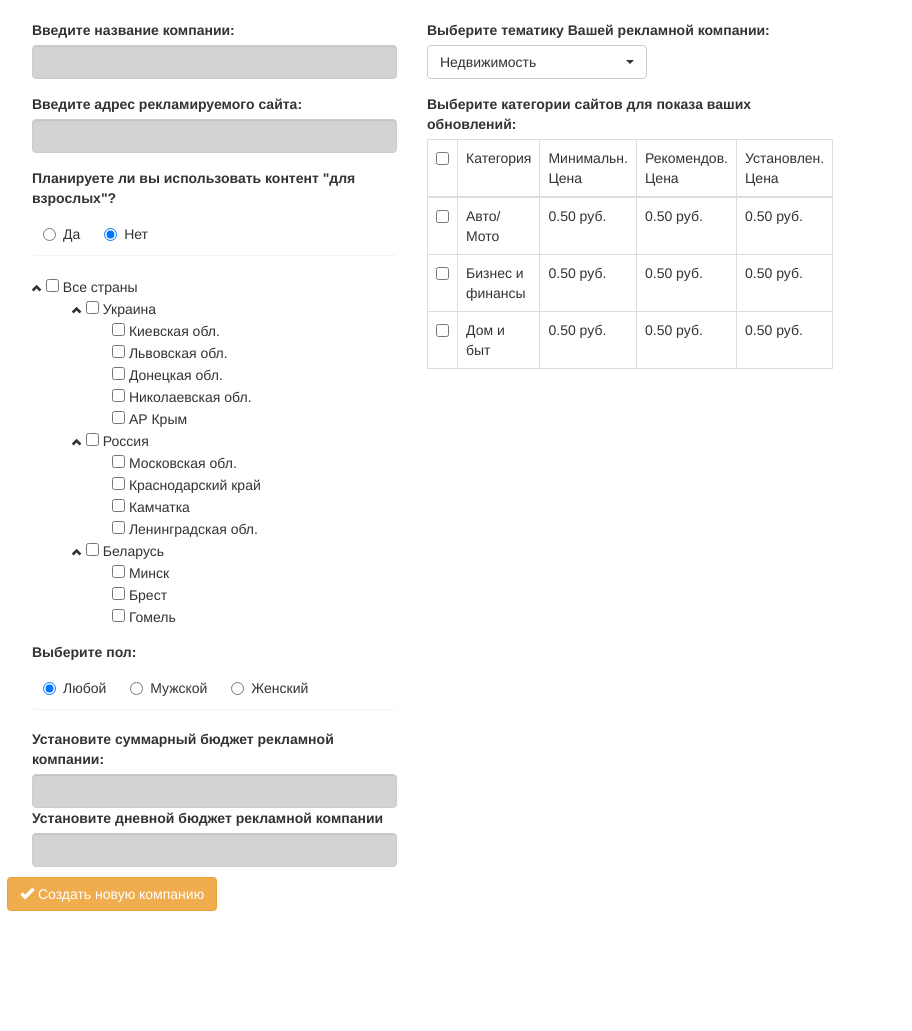
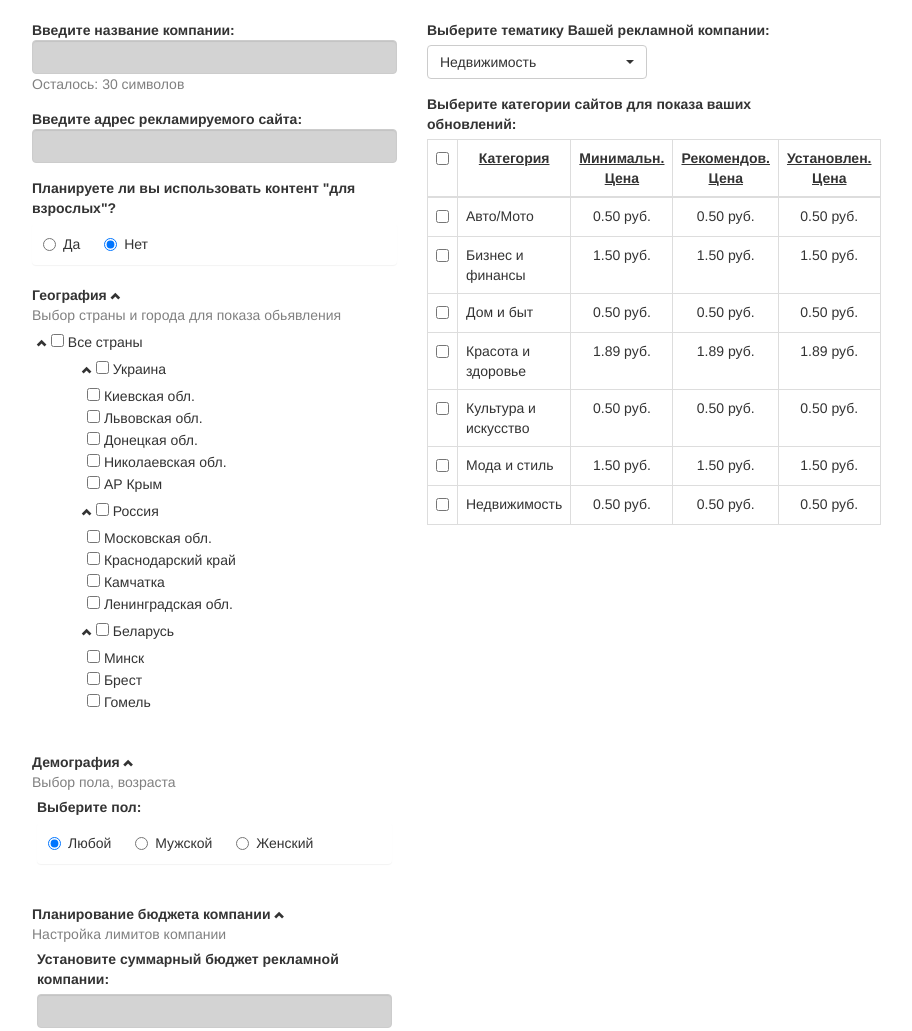
Before and after one commit to oleksii-mazurik/ads-form, a plain HTML site: page index.html in a window 1280 px wide. Shown: the top 1031 px of the page, without its empty margins (228-1140 px from the left). Before the commit the page ends 911 px from the top, so only its background shows below. Drawn offline with Linux system fonts and the light colour scheme.

Commit message:
added full functionality

```diff
--- a/css/style.css
+++ b/css/style.css
@@ -22,3 +22,28 @@ ul {
 .toggleFlag {
     font-size: 10px;
 }
+
+.hint {
+    color: gray;
+    font-size: 14px;
+    margin: 0;
+    padding: 0;
+}
+.control-label {
+    margin: 0;
+    padding: 0;
+}
+
+.toggle {
+    padding: 5px;
+}
+
+.active {
+    background: lightgray;
+}
+
+.categoriesTable thead {
+    font-weight: bold;
+    text-decoration: underline;
+    text-align: center;
+}
--- a/index.html
+++ b/index.html
@@ -8,19 +8,19 @@
     <link rel="stylesheet" href="css/style.css">
 </head>
 <body>
-
     <div class="content">
         <div class="col-md-offset-2 col-md-8">
-            <form>
+            <form data-bind="submit: returnSendForm">
                 <div class="row">
                     <div class="col-md-6">
                         <div class="form-group">
                             <label class="control-label" for="name">  Введите название компании:</label>
-                            <input class="form-control" type="text" id="name">
+                            <input class="form-control" type="text" maxlength="30" id="name" data-bind="value: companyName, valueUpdate: 'afterkeydown'">
+                            <p class="hint">Осталось: <span data-bind="text: remained"></span> символов</p>
                         </div>
                         <div class="form-group">
                             <label class="control-label" for="site-name">Введите адрес рекламируемого сайта:</label>
-                            <input class="form-control" type="text" id="site-name">
+                            <input class="form-control" type="text" id="site-name" data-bind="value: companyURL, valueUpdate: 'afterkeydown'">
                         </div>
                         <div class="form-group">
                             <label>Планируете ли вы использовать контент "для взрослых"?</label>
@@ -38,21 +38,22 @@
                             </div>
                         </div>
                         <div class="form-group">
+                            <label class="control-label">География </label>
+                            <span class="glyphicon-chevron-up glyphicon toggleFlag"></span>
+                            <p class="hint">Выбор страны и города для показа обьявления</p>
+                            <div class="toggle">
                                 <span class="glyphicon glyphicon-chevron-up toggleFlag"></span>
                                 <input type="checkbox" data-bind="checked: geo.checked, event: { change: geo.setState.bind(geo) }">
-                            <!--<input type="checkbox" data-bind="checked: geo.checked">-->
                                 <span data-bind="text: geo.name"></span>
                                 <div class="toggle">
                                     <ul data-bind="foreach: geo.children">
                                         <li>
                                             <span class="glyphicon glyphicon-chevron-up toggleFlag"></span>
-                                        <input type="checkbox" data-bind="checked: checked, event: { change: setState }">
-                                        <!--<input type="checkbox" data-bind="checked: checked">-->
+                                            <input type="checkbox" data-bind="checked: checked, event: { change: setState.bind(this) }">
                                             <span data-bind="text: name"></span>
                                             <ul class='toggle' data-bind="foreach: { data: children, as: 'region' }">
                                                 <li>
-                                                <!--<input type="checkbox" data-bind="checked: region.checked">-->
-                                                <input type="checkbox" data-bind="checked: region.checked, event: { change: setState }">
+                                                    <input type="checkbox" data-bind="checked: region.checked, event: { change: setState.bind(this) }">
                                                     <span data-bind="text: region.name"></span>
                                                 </li>
                                             </ul>
@@ -61,94 +62,80 @@
                                 </div>
 
                             </div>
-                        <!--<div class="form-group">-->
-                            <!--<ul data-bind="foreach: geo">-->
-                                <!--<li>-->
-                                    <!--<span class="glyphicon glyphicon-chevron-up toggleFlag"></span>-->
-                                    <!--<input type="checkbox" data-bind="checked: checked, click: $root.makeChildrenChecked.bind($data)">-->
-                                    <!--<span data-bind="text: country"></span>-->
-                                    <!--<ul class='toggle' data-bind="foreach: { data: regions, as: 'region' }">-->
-                                        <!--<li>-->
-                                            <!--<input type="checkbox" data-bind="checked: region.checked, click: $root.makeParentUnchecked.bind($data)">-->
-                                            <!--<span data-bind="text: region.name"></span>-->
-                                        <!--</li>-->
-                                    <!--</ul>-->
-                                <!--</li>-->
-                            <!--</ul>-->
-                        <!--</div>-->
+                        </div>
+
                         <div class="form-group">
+                            <label class="control-label">Демография </label>
+                            <span class="glyphicon-chevron-up glyphicon toggleFlag"></span>
+                            <p class="hint">Выбор пола, возраста</p>
+                            <div class="toggle">
                                 <label>Выберите пол:</label>
                                 <div class="panel">
                                     <div class="radio">
                                         <label>
-                                        <input id="any" name="radioSex" value="any" type="radio" checked>
+                                            <input id="any" name="radioSex" value="any" type="radio" data-bind="checked: sex" checked>
                                             Любой</label>
                                     </div>
                                     <div class="radio">
                                         <label>
-                                        <input id="male" name="radioSex" value="male" type="radio">
+                                            <input id="male" name="radioSex" value="male" data-bind="checked: sex" type="radio">
                                             Мужской</label>
                                     </div>
                                     <div class="radio">
                                         <label>
-                                        <input id="female" name="radioSex" value="female" type="radio">
+                                            <input id="female" name="radioSex" value="female" data-bind="checked: sex" type="radio">
                                             Женский</label>
                                     </div>
                                 </div>
                             </div>
-                        <div>
+                        </div>
+
+                        <div class="form-group">
+                            <label class="control-label">Планирование бюджета компании </label>
+                            <span class="glyphicon-chevron-up glyphicon toggleFlag"></span>
+                            <p class="hint">Настройка лимитов компании</p>
+                            <div class="toggle">
+                                <div class="form-group">
                                     <label>Установите суммарный бюджет рекламной компании:</label>
-                            <input type="text" class="form-control">
+                                    <input type="text" class="form-control" data-bind="value: sumBudget, valueUpdate: 'afterkeydown'">
                                 </div>
-                        <div>
+                                <div class="form-group">
                                     <label>Установите дневной бюджет рекламной компании</label>
-                            <input type="text" class="form-control">
+                                    <input type="text" class="form-control" data-bind="value: perDayBudget, valueUpdate: 'afterkeydown'">
+                                </div>
+                            </div>
                         </div>
                     </div>
                     <div class="col-md-6">
                         <div class="form-group">
                             <label>Выберите тематику Вашей рекламной компании:</label> <br/>
-                            <select class="selectpicker">
-                                <option>Недвижимость</option>
-                                <option>Компьютерные игры</option>
-                                <option>Культура и искусство</option>
-                                <option>Мода и стиль</option>
-                                <option>Политика</option>
+                            <select class="selectpicker" data-bind="value: adsSubject">
+                                <option value="Недвижимость">Недвижимость</option>
+                                <option value="Компьютерные игры">Компьютерные игры</option>
+                                <option value="Кульутра и искусство">Культура и искусство</option>
+                                <option value="Мода и стиль">Мода и стиль</option>
+                                <option value="Политика">Политика</option>
                             </select>
                         </div>
                         <div>
                             <label>Выберите категории сайтов для показа ваших обновлений:</label>
-                            <table class="table table-bordered">
+                            <table class="table table-bordered categoriesTable">
                                 <thead>
                                 <tr>
-                                    <td><input type="checkbox"></td>
-                                    <td>Категория</td>
-                                    <td>Минимальн. Цена</td>
-                                    <td>Рекомендов. Цена</td>
-                                    <td>Установлен. Цена</td>
+                                    <td><input type="checkbox" data-bind="checked: categories.checked, click: changeChildren"></td>
+                                    <td><span data-bind="text: categories.name"></span></td>
+                                    <td><span data-bind="text: categories.minPrice"></span></td>
+                                    <td><span data-bind="text: categories.recommendedPrice"></span></td>
+                                    <td><span data-bind="text: categories.stablePrice"></span></td>
                                 </tr>
                                 </thead>
-                                <tbody>
-                                <tr>
-                                    <td><input type="checkbox"></td>
-                                    <td>Авто/Мото</td>
-                                    <td>0.50 руб.</td>
-                                    <td>0.50 руб.</td>
-                                    <td>0.50 руб.</td>
-                                </tr>
-                                <tr>
-                                    <td><input type="checkbox"></td>
-                                    <td>Бизнес и финансы</td>
-                                    <td>0.50 руб.</td>
-                                    <td>0.50 руб.</td>
-                                    <td>0.50 руб.</td>
-                                </tr>
-                                <tr>
-                                    <td><input type="checkbox"></td>
-                                    <td>Дом и быт</td>
-                                    <td>0.50 руб.</td>
-                                    <td>0.50 руб.</td>
-                                    <td>0.50 руб.</td>
+                                <tbody data-bind="foreach: categories.categories">
+                                    <tr data-bind="css : { active: $data.checked() }">
+                                        <td><input data-bind="checked: $data.checked, click: $root.changeParent" type="checkbox"></td>
+                                        <td><span data-bind="text: $data.name"></span></td>
+                                        <td class="text-center"><span><span data-bind="text: $data.minPrice"></span> руб.</span></td>
+                                        <td class="text-center"><span><span data-bind="text: $data.recommendedPrice"></span> руб.</span></td>
+                                        <td class="text-center"><span><span data-bind="text: $data.stablePrice"></span> руб.</span></td>
                                     </tr>
                                 </tbody>
                             </table>
@@ -163,6 +150,10 @@
     </div>
 
 
+    <div>
+        <span></span>
+    </div>
+
 
     <script src="scripts/jquery.js"></script>
     <script src="scripts/bootstrap.js"></script>
--- a/js/script.js
+++ b/js/script.js
@@ -15,8 +15,8 @@ var Region = function Region(options) {
     this.instanceOf = function() {
         return _instanceOf;
     };
-    console.log(this.name);
-    console.log(this.children);
+    //console.log(this.name);
+    //console.log(this.children);
 };
 
 Region.prototype.addChildren = function(kids){
@@ -28,14 +28,36 @@ Region.prototype.addChildren = function(kids){
 };
 
 Region.prototype.setState = function setState(parentStatus) {
-    var status = arguments.length > 1 ?  !this.checked() : parentStatus;
-    this.children.forEach(function(child) {
-        if(child.instanceOf() == 'Region') {
-            child.setState(status);
+
+
+    console.log(parentStatus);
+    parentStatus.checked(!parentStatus.checked())
+    function toChilds(status, node) {
+        if (node.children) {
+            node.children.forEach(function(child){
+                if (child.instanceOf() == 'Region') {
+                    child.checked(status);
+                }
+                toChilds(status, child);
+            });
         }
-    });
+        else return;
+    }
 
-    this.checked(arguments.length > 1 ? status : parentStatus);
+    function toParents() {
+
+    }
+    //debugger;
+    toChilds(parentStatus.checked(), parentStatus);
+
+    //var status = arguments.length > 1 ?  !this.checked() : parentStatus;
+    //this.children.forEach(function(child) {
+    //    if(child.instanceOf() == 'Region') {
+    //        child.setState(status);
+    //    }
+    //});
+    //
+    //this.checked(arguments.length > 1 ? status : parentStatus);
 };
 
 Region.prototype.addChild = function addChild(child, parentNode) {
@@ -71,23 +93,23 @@ Region.prototype.addChild = function addChild(child, parentNode) {
 //    return parent;
 //};
 
-Region.checkIfChildrenChecked = function(node) {
-    var result = true;
-
-    var recursion = function(item) {
-        item.children.forEach(function(child) {
-            if(!child.checked()) {
-                result = false;
-                return;
-            } else {
-                recursion(child);
-            }
-        });
-    };
-
-    recursion(node);
-
-};
+//Region.checkIfChildrenChecked = function(node) {
+//    var result = true;
+//
+//    var recursion = function(item) {
+//        item.children.forEach(function(child) {
+//            if(!child.checked()) {
+//                result = false;
+//                return;
+//            } else {
+//                recursion(child);
+//            }
+//        });
+//    };
+//
+//    recursion(node);
+//
+//};
 
 var viewModel = function() {
 
@@ -96,8 +118,45 @@ var viewModel = function() {
     self.companyName    = ko.observable('');
     self.companyURL     = ko.observable('');
     self.adultContent   = ko.observable('false');
+    self.sex            = ko.observable('any');
+    self.sumBudget      = ko.observable('');
+    self.perDayBudget   = ko.observable('');
+    self.adsSubject     = ko.observable('');
+
+    self.remained       = ko.computed(function(){
+        return (30 - self.companyName().length).toString();
+    });
 
 
+
+    self.returnSendForm = function() {
+
+        var tmp2 = [];
+
+        var categories = self.categories.categories;
+
+        for (var i = 0; i < categories.length; i++) {
+            if (categories[i].checked())
+                tmp2.push(categories[i].name);
+        }
+
+        var sendForm = {
+            name: self.companyName(),
+            url: self.companyURL(),
+            adultContent: self.adultContent(),
+            sex: self.sex(),
+            sumBudget: self.sumBudget(),
+            perDayBudget: self.perDayBudget(),
+            subject: self.adsSubject(),
+            categories: tmp2
+        };
+
+
+        alert('Отправлено: ' + ko.toJSON(sendForm));
+
+
+        return ko.toJSON(sendForm);
+    };
 
     self.geo = new Region({
         name: 'Все страны',
@@ -156,19 +215,87 @@ var viewModel = function() {
         ]
     });
 
-    //console.log(self.geo.children.length);
 
-    //self.geo.setChecked();
+    self.categories = {
+        checked: ko.observable(false),
+        name: 'Категория',
+        minPrice: 'Минимальн. Цена',
+        recommendedPrice: 'Рекомендов. Цена',
+        stablePrice: 'Установлен. Цена',
+        categories: [
+            {
+                checked: ko.observable(false),
+                name: 'Авто/Мото',
+                minPrice: '0.50',
+                recommendedPrice: '0.50',
+                stablePrice:'0.50'
+            },
+            {
+                checked: ko.observable(false),
+                name: 'Бизнес и финансы',
+                minPrice: '1.50',
+                recommendedPrice: '1.50',
+                stablePrice:'1.50'
+            },
+            {
+                checked: ko.observable(false),
+                name: 'Дом и быт',
+                minPrice: '0.50',
+                recommendedPrice: '0.50',
+                stablePrice:'0.50'
+            },
+            {
+                checked: ko.observable(false),
+                name: 'Красота и здоровье',
+                minPrice: '1.89',
+                recommendedPrice: '1.89',
+                stablePrice:'1.89'
+            },
+            {
+                checked: ko.observable(false),
+                name: 'Культура и искусство',
+                minPrice: '0.50',
+                recommendedPrice: '0.50',
+                stablePrice:'0.50'
+            },
+            {
+                checked: ko.observable(false),
+                name: 'Мода и стиль',
+                minPrice: '1.50',
+                recommendedPrice: '1.50',
+                stablePrice:'1.50'
+            },
+            {
+                checked: ko.observable(false),
+                name: 'Недвижимость',
+                minPrice: '0.50',
+                recommendedPrice: '0.50',
+                stablePrice:'0.50'
+            }
+        ]
+    };
 
-    //Region.prototype.toJSON = function() {
-    //    var result = {
-    //        name    : this.name,
-    //        checked : this.checked(),
-    //        children: (function() {
-    //
-    //        })()
-    //    };
-    //};
+    self.changeChildren = function(){
+
+        self.categories.categories.forEach(function(child){
+            child.checked(self.categories.checked());
+        });
+
+        return true;
+    };
+
+    self.changeParent = function() {
+        var flag = true;
+
+        self.categories.categories.forEach(function(child){
+            if (!child.checked()) {
+                flag = false;
+            }
+        });
+
+        self.categories.checked(flag);
+        return true;
+    };
 };
 
 ko.applyBindings(new viewModel());
```
Lines whose indentation alone changed are shown as unchanged.
